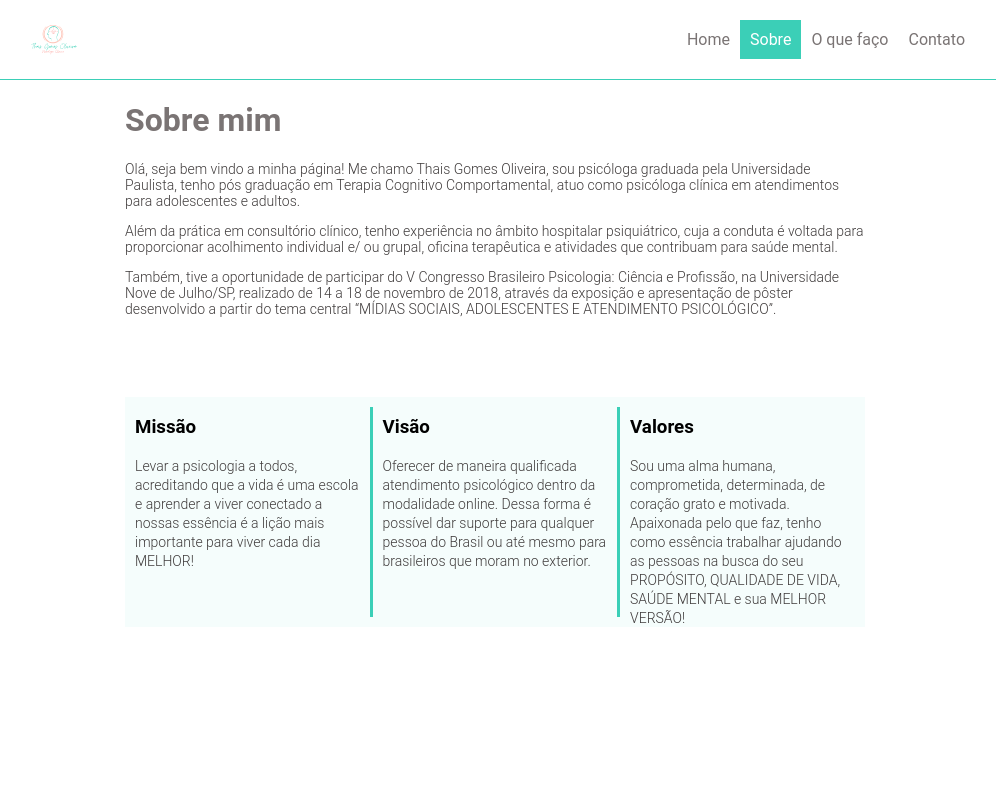
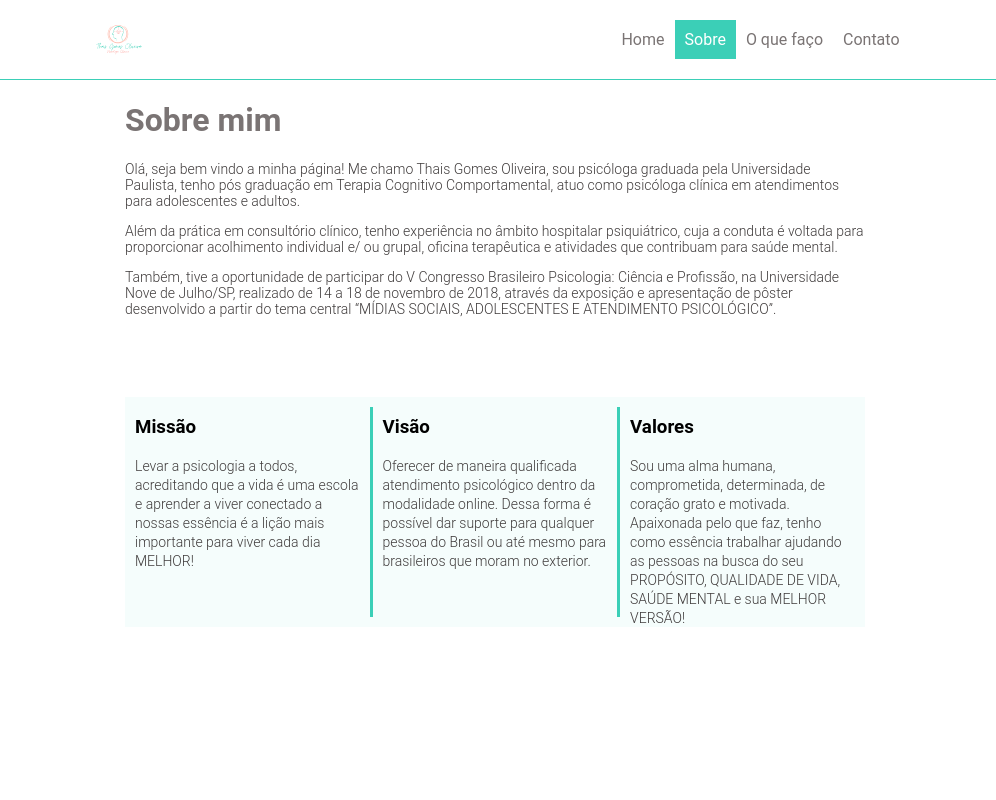
Before and after one commit to marcosrib/site-nextjs, a Next.js app: page /sobre in a window 1280 px wide. Shown: the top 800 px of the page, without its empty margins (145-1141 px from the left). Built offline with nearby package versions, Linux system fonts and the light colour scheme.

Commit message:
fix: Ajustado espaçamento header

```diff
--- a/src/components/Footer/Footer.module.css
+++ b/src/components/Footer/Footer.module.css
@@ -2,10 +2,9 @@
     background: var(--color-black-primary);
     width: 100%;
     height: 300px;
-    display: flex;
     bottom: 0;
     left: 0;
-    position: relative;
+    position:relative;
     margin: 0;
 }
 
--- a/src/components/Header/Header.module.css
+++ b/src/components/Header/Header.module.css
@@ -3,9 +3,8 @@
 .header {
   box-sizing: border-box;
   display: flex;
-  justify-content: space-between;
+  justify-content: space-around;
   align-items: center;
-  padding: 0 10rem 0 10rem;
   background:var(--color-white);
   height: 80px;
   border-bottom: 1px  solid var(--color-primary);
--- a/src/components/Header/index.tsx
+++ b/src/components/Header/index.tsx
@@ -34,8 +34,8 @@
           />
         </div>
         <nav  id={styles.nav} className={toggle ? styles.menuactive: ""}>
-          <button onClick={openMenu}  id={styles.menumobile}>Menu
-          <span id={styles.hamburger}></span>
+          <button onClick={openMenu}  id={styles.menumobile}>
+            <span id={styles.hamburger}></span>
           </button>
           <div id={styles.menu} >
             <Link href='/'><a onClick={closeMenu}  className={router.pathname == "/" ? styles.active : ""}>Home</a></Link>
```
